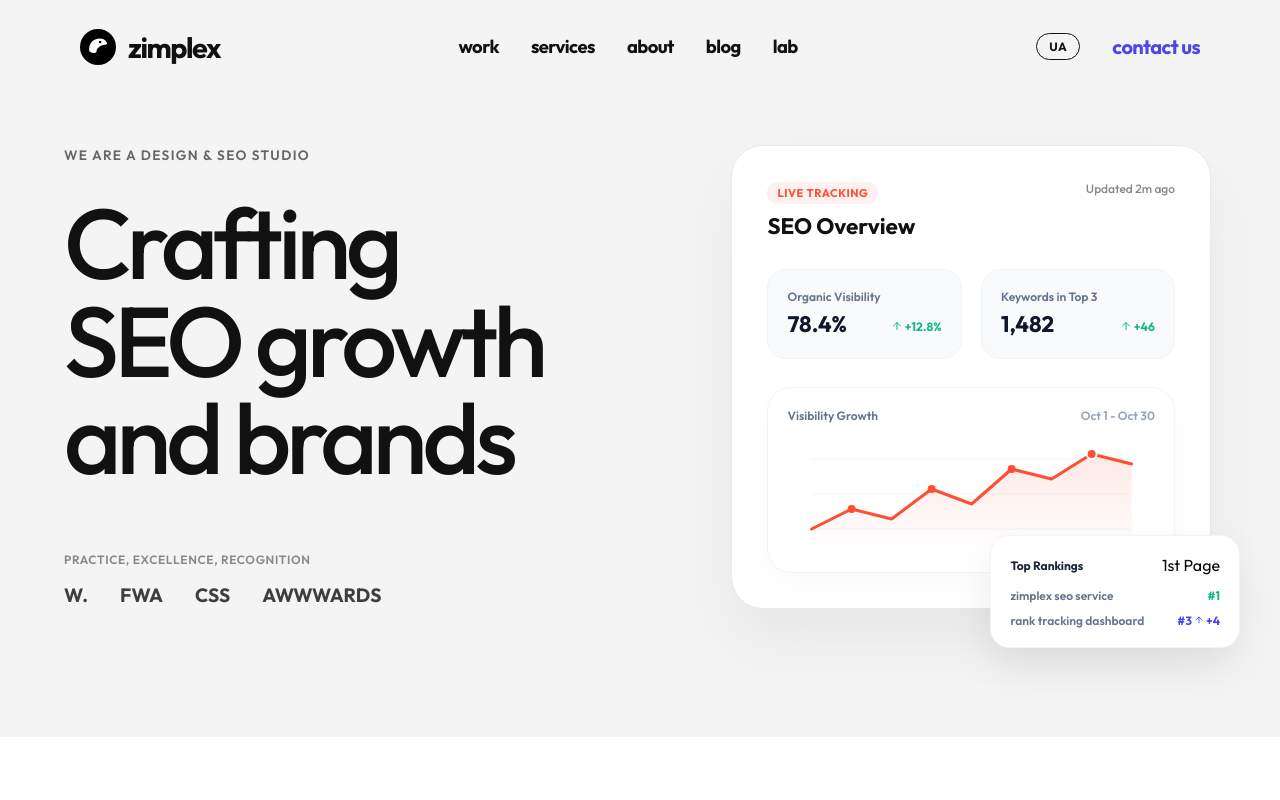
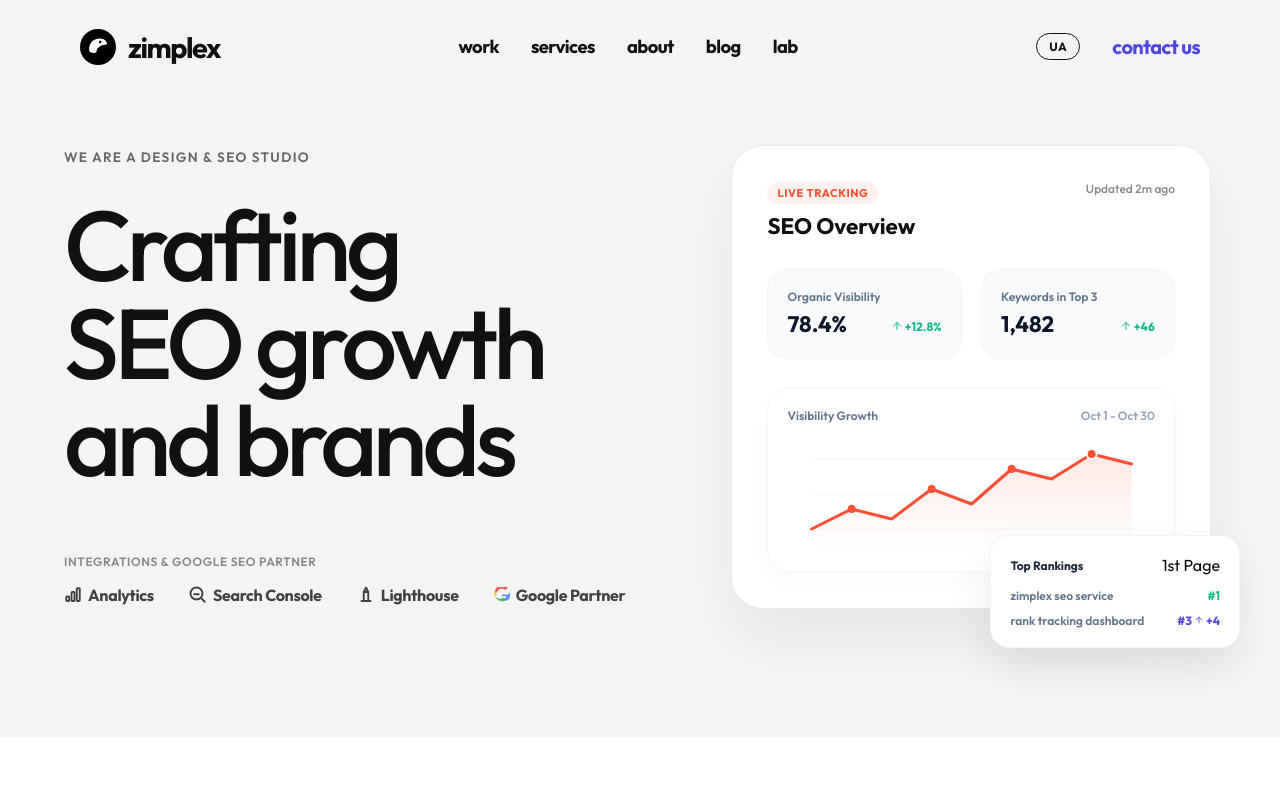
Before and after one commit to saavithrii/zimplex-seo, a Next.js app: page / in a window 1280 px wide. Shown: the top 800 px of the page. Built offline with nearby package versions, Linux system fonts and the light colour scheme.

Commit message:
feat: replace hero design awards with Google SEO integrations and partner logos

```diff
--- a/src/app/globals.css
+++ b/src/app/globals.css
@@ -2381,15 +2381,24 @@
 
 .awards-logos {
   display: flex;
-  gap: 2rem;
-  align-items: center;
-  font-size: 1.2rem;
+  flex-wrap: wrap;
+  gap: 2.2rem;
+  align-items: center;
+  font-size: 1rem;
   font-weight: 700;
-  color: #111;
+  color: #222;
+  letter-spacing: -0.02em;
 }
 
 .award-logo {
-  opacity: 0.8;
+  display: inline-flex;
+  align-items: center;
+  opacity: 0.85;
+  transition: opacity 0.2s;
+}
+
+.award-logo:hover {
+  opacity: 1;
 }
 
 /* Right Column */
--- a/src/app/page.tsx
+++ b/src/app/page.tsx
@@ -224,12 +224,41 @@
             </h1>
 
             <div className="studio-hero-awards" ref={heroCtasRef}>
-              <div className="awards-label">PRACTICE, EXCELLENCE, RECOGNITION</div>
+              <div className="awards-label">INTEGRATIONS & GOOGLE SEO PARTNER</div>
               <div className="awards-logos">
-                <div className="award-logo">W.</div>
-                <div className="award-logo">FWA</div>
-                <div className="award-logo">CSS</div>
-                <div className="award-logo">AWWWARDS</div>
+                <div className="award-logo">
+                  <svg width="18" height="18" viewBox="0 0 24 24" fill="none" stroke="currentColor" strokeWidth="2.5" strokeLinecap="round" strokeLinejoin="round" style={{ marginRight: "6px", verticalAlign: "middle" }}>
+                    <rect x="3" y="14" width="4" height="6" rx="1"/>
+                    <rect x="10" y="8" width="4" height="12" rx="1"/>
+                    <rect x="17" y="3" width="4" height="17" rx="1"/>
+                  </svg>
+                  <span>Analytics</span>
+                </div>
+                <div className="award-logo">
+                  <svg width="18" height="18" viewBox="0 0 24 24" fill="none" stroke="currentColor" strokeWidth="2.5" strokeLinecap="round" strokeLinejoin="round" style={{ marginRight: "6px", verticalAlign: "middle" }}>
+                    <path d="M10 18a8 8 0 1 0 0-16 8 8 0 0 0 0 16z"/>
+                    <line x1="21" y1="21" x2="16.65" y2="16.65"/>
+                    <path d="M7 11h6"/>
+                  </svg>
+                  <span>Search Console</span>
+                </div>
+                <div className="award-logo">
+                  <svg width="18" height="18" viewBox="0 0 24 24" fill="none" stroke="currentColor" strokeWidth="2.5" strokeLinecap="round" strokeLinejoin="round" style={{ marginRight: "6px", verticalAlign: "middle" }}>
+                    <path d="M12 2L9 8h6l-3-6z"/>
+                    <path d="M9 8h6v12H9z"/>
+                    <path d="M6 20h12"/>
+                  </svg>
+                  <span>Lighthouse</span>
+                </div>
+                <div className="award-logo">
+                  <svg width="16" height="16" viewBox="0 0 24 24" fill="currentColor" style={{ marginRight: "6px", verticalAlign: "middle", display: "inline-block" }}>
+                    <path d="M21.35 11.1h-9.17v2.73h6.51c-.33 1.56-1.56 2.95-3.24 3.51v2.77h5.08c3.07-2.83 4.82-7 4.82-11.83 0-.6-.05-1.18-.15-1.72z" fill="#4285F4"/>
+                    <path d="M12.18 21.43c2.75 0 5.06-.91 6.75-2.46l-5.08-2.77c-1.37.93-3.14 1.47-5.08 1.47-3.91 0-7.22-2.64-8.4-6.22H1.2v2.85c2.32 4.6 7.07 7.13 11.98 7.13z" fill="#34A853"/>
+                    <path d="M3.78 11.45c-.3-1-.3-2.07 0-3.07V5.53H1.2a11.94 11.94 0 0 0 0 8.77l2.58-2.85z" fill="#FBBC05"/>
+                    <path d="M12.18 2.57c1.88 0 3.57.65 4.9 1.92l3.66-3.66A11.95 11.95 0 0 0 1.2 5.53l2.58 2.85c1.18-3.58 4.49-6.22 8.4-6.22z" fill="#EA4335"/>
+                  </svg>
+                  <span>Google Partner</span>
+                </div>
               </div>
             </div>
           </div>
```
